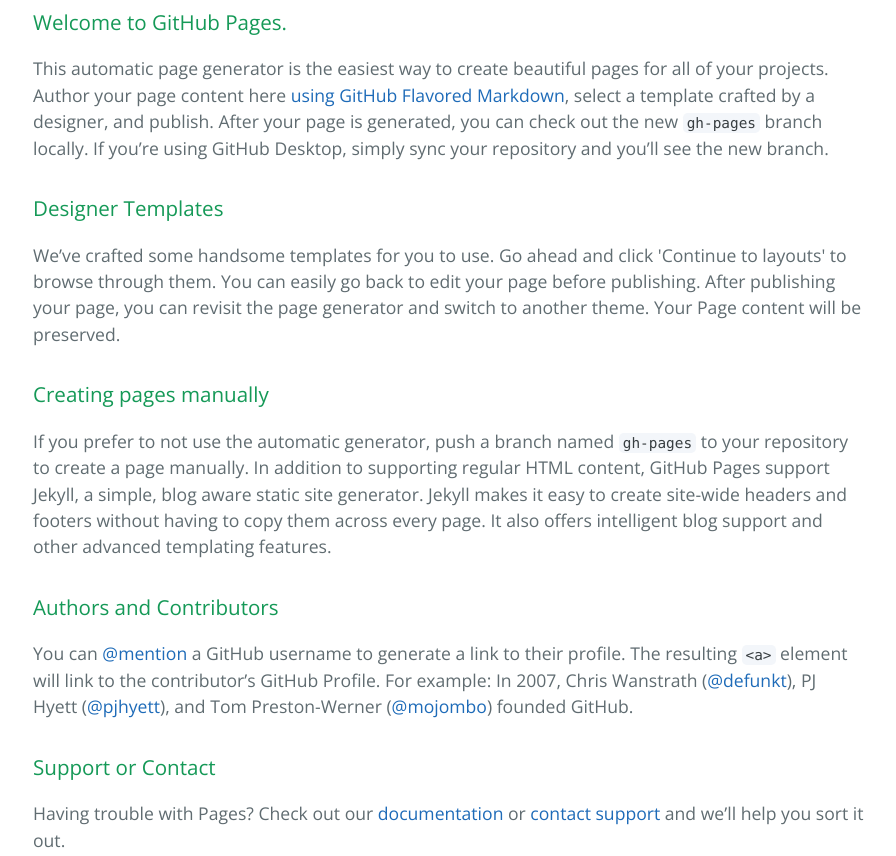
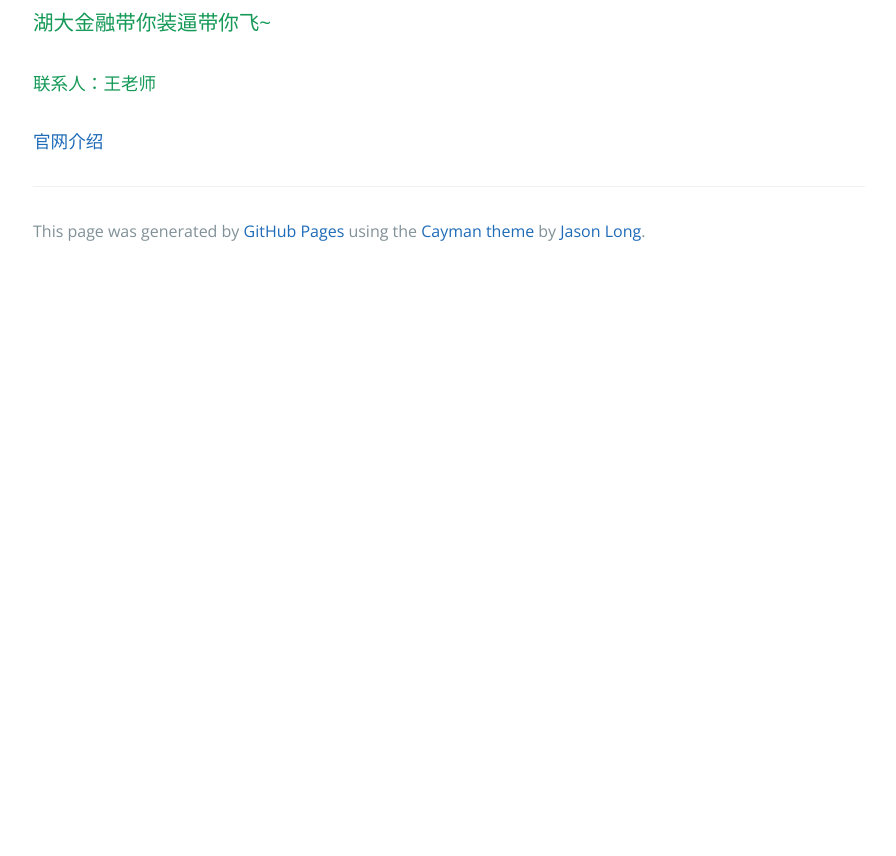
Before and after one commit to financeclass/financeclass.github.com, a plain HTML site: page index.html in a window 1280 px wide. Shown: the part 380-1236 px from the top of the page, without its empty margins (191-1087 px from the left). After the commit the page ends 800 px from the top, so only its background shows below. Drawn offline with nearby package versions, Linux system fonts and the light colour scheme.

Commit message:
Replace master branch with page content via GitHub

```diff
--- a/index.html
+++ b/index.html
@@ -20,29 +20,14 @@
 <a id="欢迎来到凡纳斯教育科技有限公司" class="anchor" href="#%E6%AC%A2%E8%BF%8E%E6%9D%A5%E5%88%B0%E5%87%A1%E7%BA%B3%E6%96%AF%E6%95%99%E8%82%B2%E7%A7%91%E6%8A%80%E6%9C%89%E9%99%90%E5%85%AC%E5%8F%B8" aria-hidden="true"><span aria-hidden="true" class="octicon octicon-link"></span></a>欢迎来到凡纳斯教育科技有限公司！</h1>
 
 <h3>
-<a id="welcome-to-github-pages" class="anchor" href="#welcome-to-github-pages" aria-hidden="true"><span aria-hidden="true" class="octicon octicon-link"></span></a>Welcome to GitHub Pages.</h3>
+<a id="湖大金融带你装逼带你飞" class="anchor" href="#%E6%B9%96%E5%A4%A7%E9%87%91%E8%9E%8D%E5%B8%A6%E4%BD%A0%E8%A3%85%E9%80%BC%E5%B8%A6%E4%BD%A0%E9%A3%9E" aria-hidden="true"><span aria-hidden="true" class="octicon octicon-link"></span></a>湖大金融带你装逼带你飞~</h3>
 
-<p>This automatic page generator is the easiest way to create beautiful pages for all of your projects. Author your page content here <a href="https://guides.github.com/features/mastering-markdown/">using GitHub Flavored Markdown</a>, select a template crafted by a designer, and publish. After your page is generated, you can check out the new <code>gh-pages</code> branch locally. If you’re using GitHub Desktop, simply sync your repository and you’ll see the new branch.</p>
+<h4>
+<a id="联系人王老师" class="anchor" href="#%E8%81%94%E7%B3%BB%E4%BA%BA%E7%8E%8B%E8%80%81%E5%B8%88" aria-hidden="true"><span aria-hidden="true" class="octicon octicon-link"></span></a>联系人：王老师</h4>
 
-<h3>
-<a id="designer-templates" class="anchor" href="#designer-templates" aria-hidden="true"><span aria-hidden="true" class="octicon octicon-link"></span></a>Designer Templates</h3>
-
-<p>We’ve crafted some handsome templates for you to use. Go ahead and click 'Continue to layouts' to browse through them. You can easily go back to edit your page before publishing. After publishing your page, you can revisit the page generator and switch to another theme. Your Page content will be preserved.</p>
-
-<h3>
-<a id="creating-pages-manually" class="anchor" href="#creating-pages-manually" aria-hidden="true"><span aria-hidden="true" class="octicon octicon-link"></span></a>Creating pages manually</h3>
-
-<p>If you prefer to not use the automatic generator, push a branch named <code>gh-pages</code> to your repository to create a page manually. In addition to supporting regular HTML content, GitHub Pages support Jekyll, a simple, blog aware static site generator. Jekyll makes it easy to create site-wide headers and footers without having to copy them across every page. It also offers intelligent blog support and other advanced templating features.</p>
-
-<h3>
-<a id="authors-and-contributors" class="anchor" href="#authors-and-contributors" aria-hidden="true"><span aria-hidden="true" class="octicon octicon-link"></span></a>Authors and Contributors</h3>
-
-<p>You can <a href="https://help.github.com/articles/basic-writing-and-formatting-syntax/#mentioning-users-and-teams" class="user-mention">@mention</a> a GitHub username to generate a link to their profile. The resulting <code>&lt;a&gt;</code> element will link to the contributor’s GitHub Profile. For example: In 2007, Chris Wanstrath (<a href="https://github.com/defunkt" class="user-mention">@defunkt</a>), PJ Hyett (<a href="https://github.com/pjhyett" class="user-mention">@pjhyett</a>), and Tom Preston-Werner (<a href="https://github.com/mojombo" class="user-mention">@mojombo</a>) founded GitHub.</p>
-
-<h3>
-<a id="support-or-contact" class="anchor" href="#support-or-contact" aria-hidden="true"><span aria-hidden="true" class="octicon octicon-link"></span></a>Support or Contact</h3>
-
-<p>Having trouble with Pages? Check out our <a href="https://help.github.com/pages">documentation</a> or <a href="https://github.com/contact">contact support</a> and we’ll help you sort it out.</p>
+<h4>
+<a id="官网介绍" class="anchor" href="#%E5%AE%98%E7%BD%91%E4%BB%8B%E7%BB%8D" aria-hidden="true"><span aria-hidden="true" class="octicon octicon-link"></span></a><a href="http://gra.hnu.edu.cn/">官网介绍</a>
+</h4>
 
       <footer class="site-footer">
 
```
Also changed, not shown: params.json (+1 -1 lines).
